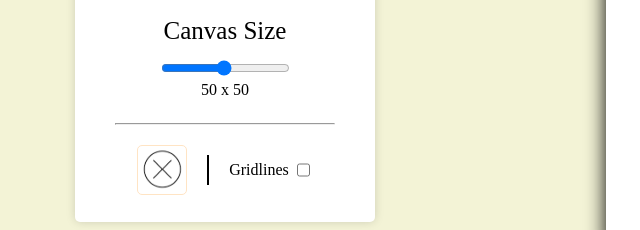
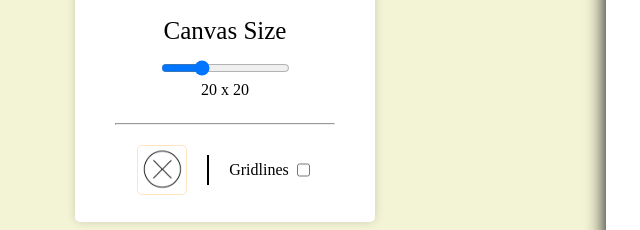
Before and after one commit to shubhamkala06/Etch-a-sketch, a plain HTML site: page index.html in a window 1280 px wide. Shown: the part 526-756 px from the top of the page, 0-640 px from the left. Drawn offline with Linux system fonts and the light colour scheme.

Commit message:
reduced max grid size

```diff
--- a/JavaScript/JS.js
+++ b/JavaScript/JS.js
@@ -79,7 +79,7 @@ const clear = document.querySelector('.clearCanvas');
 const slider = document.querySelector('.canvasSize');
 const canvasSize = document.querySelector('.canvasSizeValue');
 const gridlines = document.querySelector('.gridChoice');
-n = 50;
+n = 20;
 slider.value = n;
 canvasSize.textContent = `${n} x ${n}`;
 
--- a/index.html
+++ b/index.html
@@ -45,7 +45,7 @@
                 </div>
                 <hr class="line">
                 <div class="canvasText">Canvas Size</div>
-                <input type="range" class="canvasSize" min="1" max="100" step="1">
+                <input type="range" class="canvasSize" min="1" max="65" step="1">
                 <div class="canvasSizeValue"></div>
                 <hr class="line">
 
```
